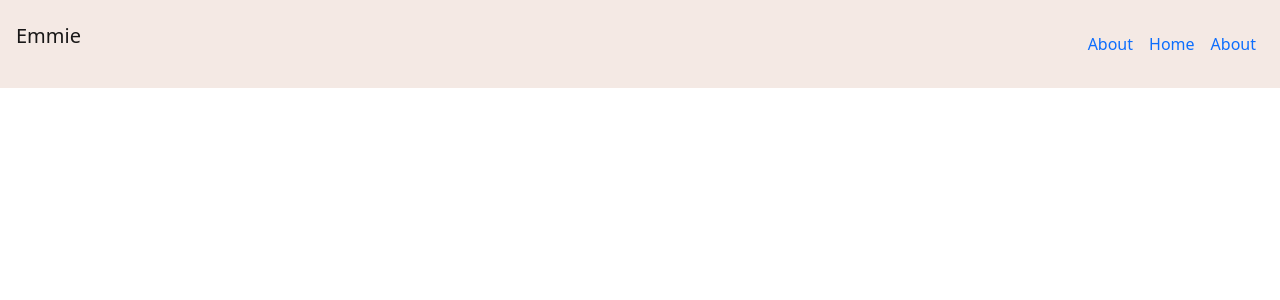
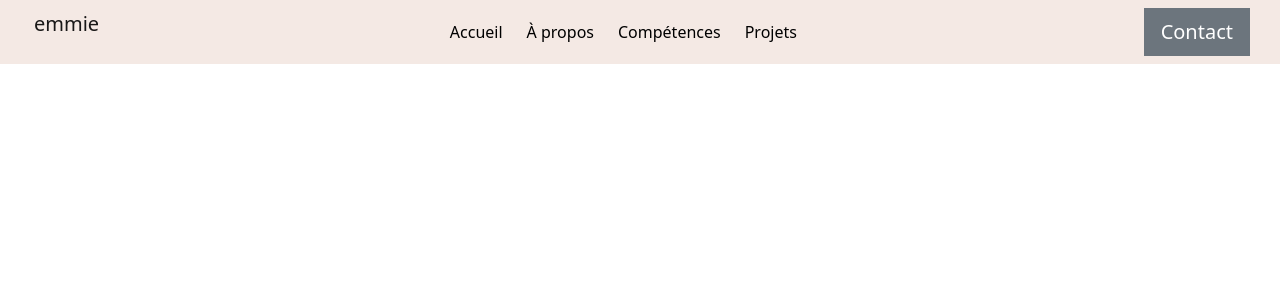
Before and after one commit to emmie125/portfolioVueJs, a Vue app: page /project in a window 1280 px wide. Shown: the top 300 px of the page. Built offline with nearby package versions, Linux system fonts and the light colour scheme.

Commit message:
style: add a style in the header

```diff
--- /dev/null
+++ b/src/components/Button.vue
@@ -0,0 +1,11 @@
+<template>
+    <b-button :to="{ name:`${name}`}" squared size="lg">{{text}}</b-button>
+</template>
+<script>
+export default {
+  name: 'Button',
+  props: ['name', 'text'],
+};
+</script>
+<style lang="scss" scoped>
+</style>
--- a/src/components/Header.vue
+++ b/src/components/Header.vue
@@ -1,6 +1,6 @@
 <template>
-  <b-navbar toggleable="sm" class="navbar justify-content-between p-3" align-h="center">
-    <b-navbar-brand href="#"><Logo/></b-navbar-brand>
+  <b-navbar toggleable="sm" fixed='top' class="navbar justify-content-between " align-h="center">
+    <b-navbar-brand :to="{ name:'home'}" class="m-1"><Logo/></b-navbar-brand>
 
     <b-navbar-toggle target="navbar-toggle-collapse">
       <template #default="{ expanded }">
@@ -10,32 +10,40 @@
     </b-navbar-toggle>
 
     <b-collapse id="navbar-toggle-collapse" is-nav >
-      <b-navbar-nav class="ml-auto" >
-       <b-nav-item><router-link :to="{ name:'about'}">About</router-link></b-nav-item>
-       <b-nav-item><router-link :to="{ name:'home'}">Home</router-link></b-nav-item>
-       <b-nav-item><router-link :to="{ name:'about'}">About</router-link></b-nav-item>
+      <b-navbar-nav class="ml-auto header__navbar-color" >
+       <b-nav-item class="m-1"><b-link :to="{ name:'home'}">Accueil</b-link></b-nav-item>
+       <b-nav-item class="m-1"><b-link :to="{ name:'about'}">À propos</b-link></b-nav-item>
+       <b-nav-item class="m-1"><b-link :to="{ name:'skill'}">Compétences</b-link></b-nav-item>
+       <b-nav-item class="m-1"><b-link :to="{ name:'project'}">Projets</b-link></b-nav-item>
       </b-navbar-nav>
     </b-collapse>
+    <Button name ='about' text='Contact'/>
   </b-navbar>
 </template>
 <script>
 import Logo from './Logo.vue';
+import Button from './Button.vue';
 
 export default ({
   name: 'Header',
   components: {
     Logo,
+    Button,
   },
 });
 </script>
 <style lang="scss" scoped>
+    @import "@/styles/main.scss";
     .navbar{
-        background-color:#F4E9E4;
+        background-color:$colorPrimary;
+        padding: 0px 30px 0px 30px;
+    }
+    .header__navbar-color{
+        a{
+            color:$colorPolice;
+        }
     }
     .navbar-collapse{
         flex-grow: 0 !important;
     }
-    a{
-        text-decoration: none;
-    }
 </style>
--- a/src/components/Logo.vue
+++ b/src/components/Logo.vue
@@ -1,6 +1,6 @@
 <template>
     <div>
-       <p>Emmie</p>
+       <p>emmie</p>
     </div>
 </template>
 <script >
--- a/src/main.js
+++ b/src/main.js
@@ -1,5 +1,6 @@
 import Vue from 'vue';
 import { BootstrapVue, IconsPlugin } from 'bootstrap-vue';
+import './styles/main.scss';
 import App from './App.vue';
 import router from './router';
 import store from './store';
--- a/src/router/index.js
+++ b/src/router/index.js
@@ -18,6 +18,22 @@ const routes = [
     // which is lazy-loaded when the route is visited.
     component: () => import(/* webpackChunkName: "about" */ '../views/About.vue'),
   },
+  {
+    path: '/skill',
+    name: 'skill',
+    // route level code-splitting
+    // this generates a separate chunk (about.[hash].js) for this route
+    // which is lazy-loaded when the route is visited.
+    component: () => import(/* webpackChunkName: "about" */ '../views/Skills.vue'),
+  },
+  {
+    path: '/project',
+    name: 'project',
+    // route level code-splitting
+    // this generates a separate chunk (about.[hash].js) for this route
+    // which is lazy-loaded when the route is visited.
+    component: () => import(/* webpackChunkName: "about" */ '../views/Project.vue'),
+  },
 ];
 
 const router = new VueRouter({
--- /dev/null
+++ b/src/styles/_typographie.scss
@@ -0,0 +1,5 @@
+body{
+    a{
+        text-decoration: none !important;
+    }
+}
--- /dev/null
+++ b/src/styles/_variable.scss
@@ -0,0 +1,6 @@
+$colorBasic: #fff;
+$colorPrimary: #F4E9E4;
+$colorSecondary: #D60030;
+$colorPolice: black;
+$titleSize:35px;
+$textSize:35px;
--- a/src/styles/main.scss
+++ b/src/styles/main.scss
@@ -0,0 +1,2 @@
+@import "./variable.scss";
+@import "./typographie.scss";
--- /dev/null
+++ b/src/views/Project.vue
@@ -0,0 +1,3 @@
+<template>
+    <div>Bonjour</div>
+</template>
--- /dev/null
+++ b/src/views/Skills.vue
@@ -0,0 +1,3 @@
+<template>
+    <div>Bonjour</div>
+</template>
```
